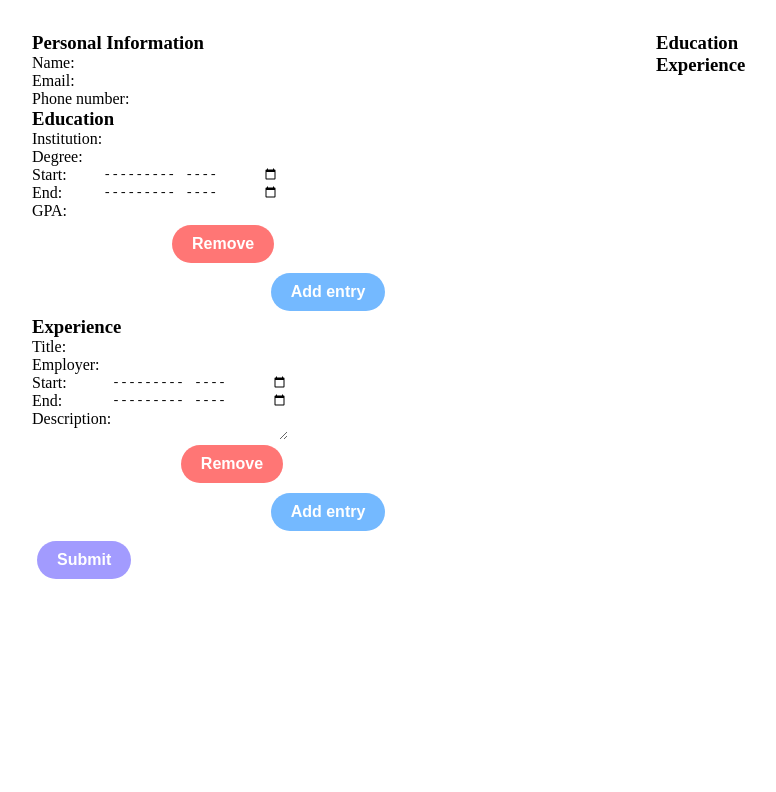
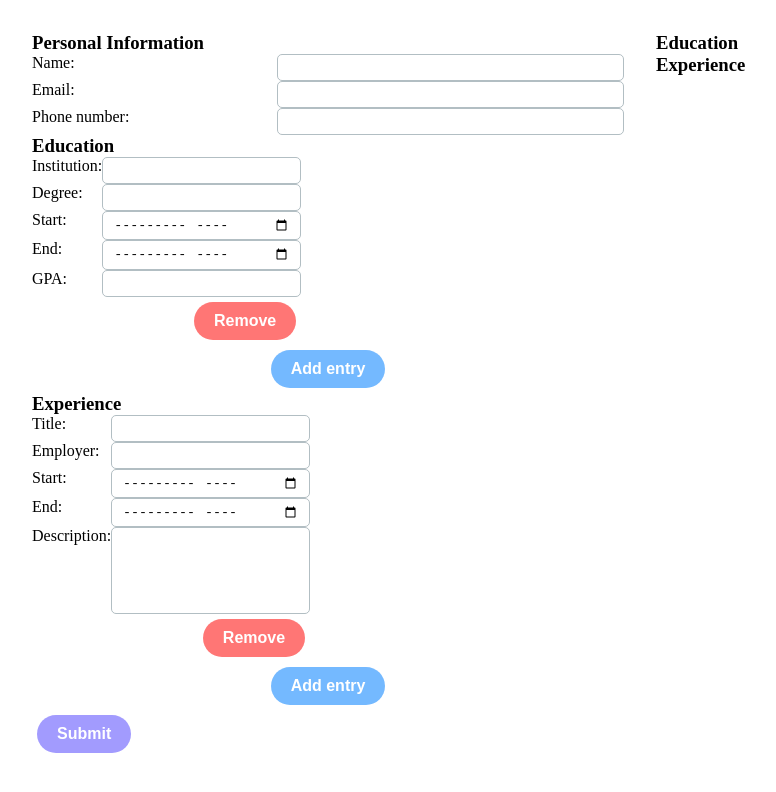
Before and after one commit to Roxanoel/cv-project, a React (Create React App) app: page / in a window 1280 px wide. Shown: the top 792 px of the page, without its empty margins (0-776 px from the left). Built offline with nearby package versions, Linux system fonts and the light colour scheme.

Commit message:
Added basic styling for input fields.

```diff
--- a/src/components/input/ExperienceItem.js
+++ b/src/components/input/ExperienceItem.js
@@ -19,7 +19,7 @@ export class ExperienceItem extends Component {
           <label htmlFor="end">End: </label>
           <input type="month" name="end" id="end" onChange={handleOnChange} data-key={id}></input>
           <label htmlFor="description">Description: </label>
-          <textarea name="description" id="description" onChange={handleOnChange} data-key={id} />
+          <textarea name="description" id="description" rows="5" onChange={handleOnChange} data-key={id} />
           <button type="button" className="remove-btn" onClick={removeEntry} data-key={id}>Remove</button>
         </fieldset>
     )
--- a/src/css/components/__components-dir.scss
+++ b/src/css/components/__components-dir.scss
@@ -2,5 +2,8 @@
  such as buttons, input fields, headings, etc.
 */
 
-// Buttons
+/* Buttons */
 @import './buttons';
+
+/* Input */
+@import './input-fields';
--- /dev/null
+++ b/src/css/components/_input-fields.scss
@@ -0,0 +1,14 @@
+@use '../general/colour-palette' as palette;
+
+input {
+    border: 1px solid palette.$light-grey;
+    border-radius: 5px;
+    padding: 5px 10px;
+}
+
+textarea {
+    border: 1px solid palette.$light-grey;
+    border-radius: 5px;
+    padding: 5px 10px;
+    resize: none;
+}
```
